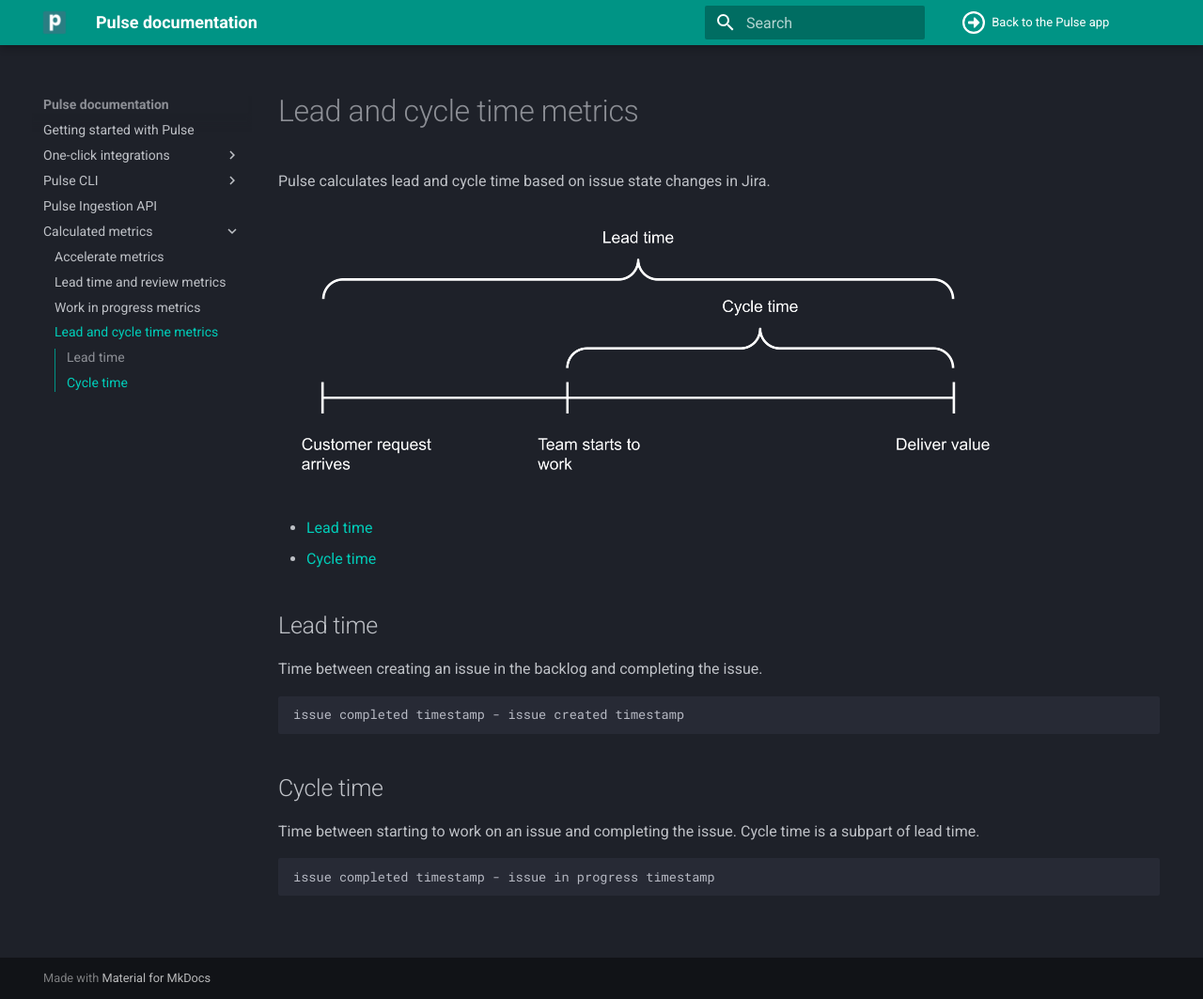
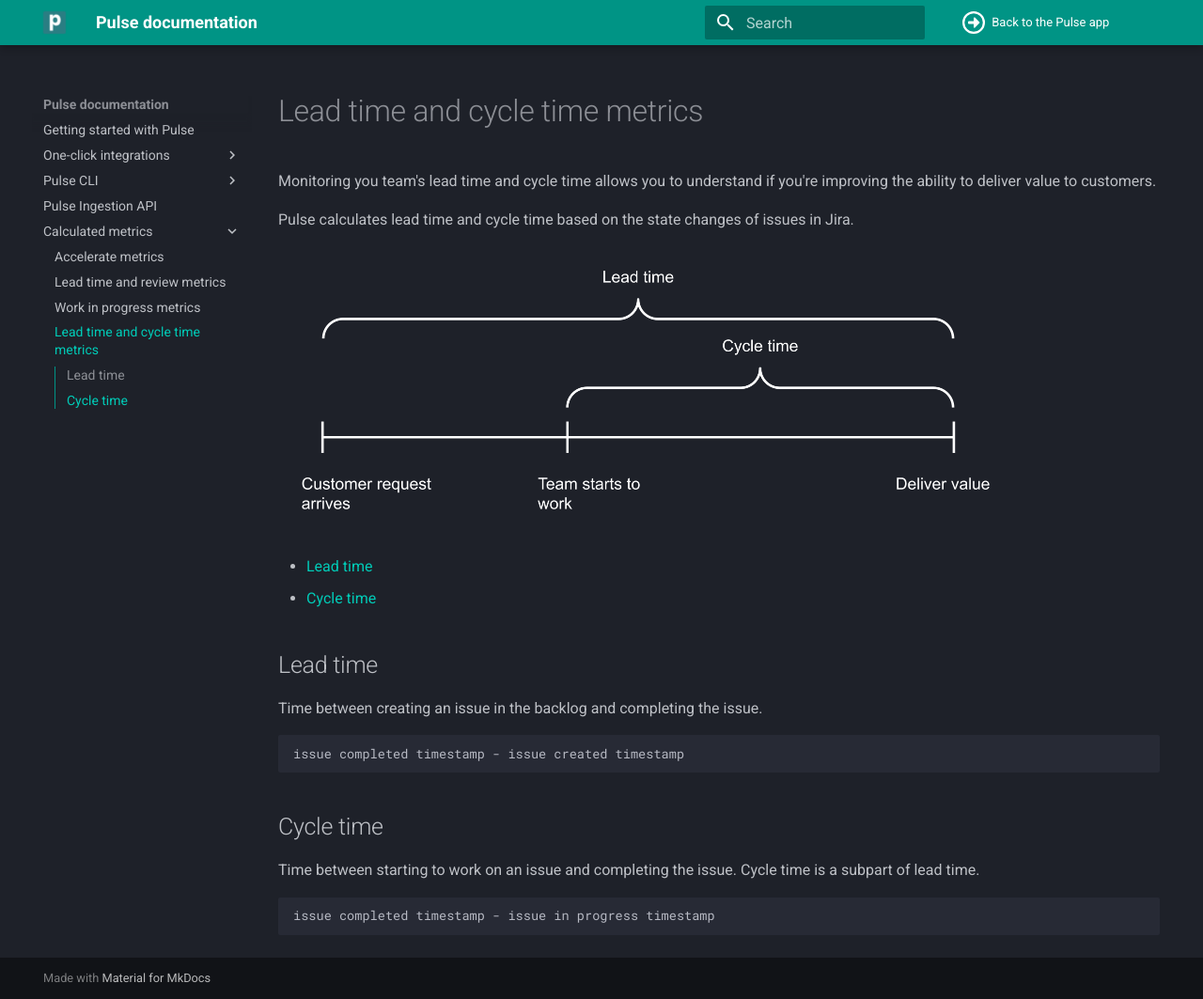
Before and after one commit to codacy/pulse-user-docs, an MkDocs documentation site: the page built from docs/metrics/lead-cycle-time.md, in a window 1280 px wide and 1063 px high. Shown: the whole window at 94% size. Built offline with MkDocs 1.6.1 and Material for MkDocs 9.7.7, drawn with Linux system fonts in a browser that asks for light colours.

Commit message:
feature: Improve title and intro for lead and cycle time metrics

```diff
--- a/docs/metrics/lead-cycle-time.md
+++ b/docs/metrics/lead-cycle-time.md
@@ -1,6 +1,8 @@
-# Lead and cycle time metrics
+# Lead time and cycle time metrics
 
-Pulse calculates lead and cycle time based on issue state changes in Jira.
+Monitoring you team's lead time and cycle time allows you to understand if you're improving the ability to deliver value to customers.
+
+Pulse calculates lead time and cycle time based on the state changes of issues in Jira.
 
 ![Lead time versus cycle time](images/lead-cycle-time.png)
 
```
